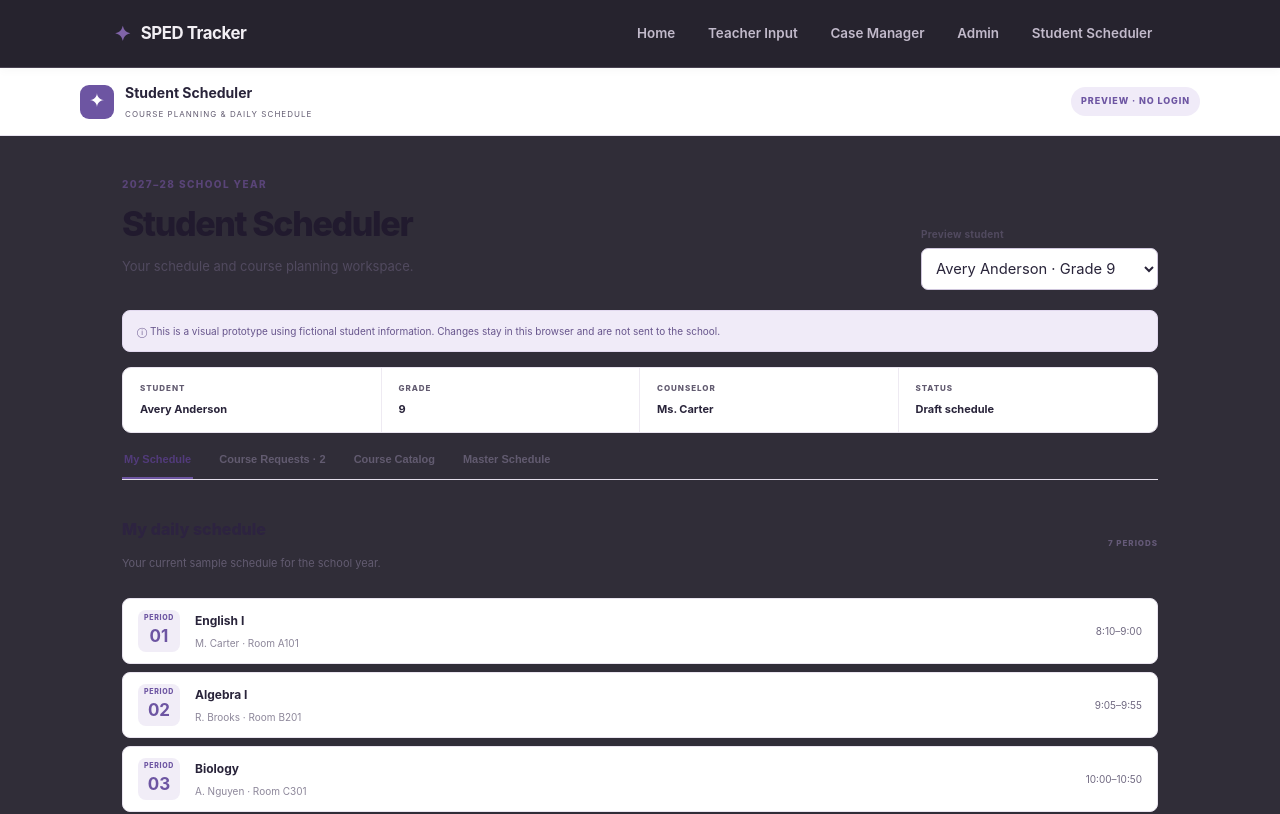
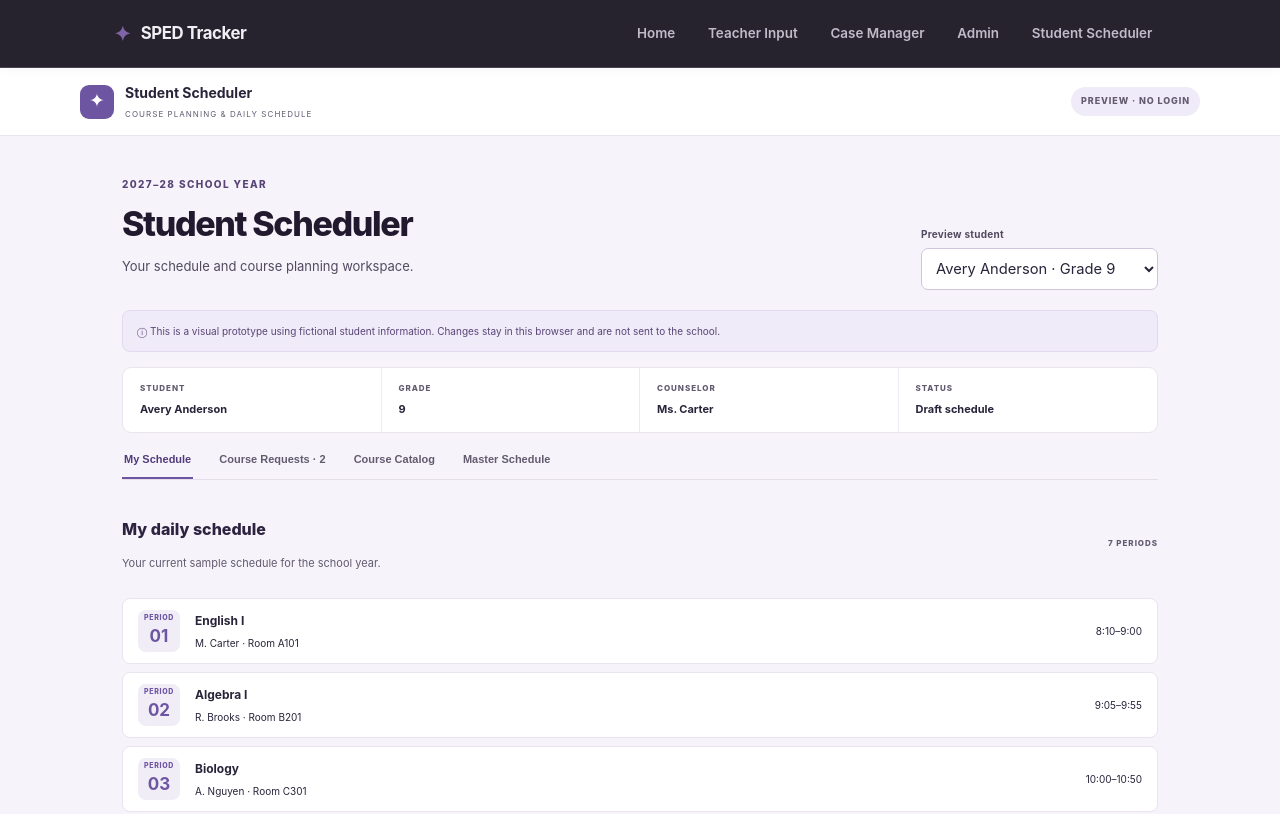
Before and after one commit to jjester58-eng/sped-tracker, a Next.js app: page /student-scheduler in a window 1280 px wide. Shown: the top 814 px of the page. Built offline with nearby package versions, Linux system fonts and the light colour scheme.

Commit message:
Restore readable scheduler contrast

```diff
--- a/app/student-scheduler/student.module.css
+++ b/app/student-scheduler/student.module.css
@@ -177,3 +177,35 @@
   .tabs { gap: 14px; overflow-x: auto; }
   .tabs button { white-space: nowrap; }
 }
+
+
+/* Scheduler contrast guard: the global dark workspace theme must not override
+   this page's original light lavender canvas and readable dark typography. */
+.page {
+  background: #f6f4fa !important;
+  color: #29243a !important;
+  color-scheme: light;
+}
+.page h1, .page h2, .page h3, .page h4,
+.page p, .page label, .page small, .page b, .page strong,
+.page td, .page th, .page time, .page footer {
+  color: inherit;
+}
+.page .hero h1 { color: #211a2e !important; }
+.page .hero > div > small { color: #594477 !important; }
+.page .hero p { color: #514a5f !important; }
+.page .heading h2 { color: #2d2340 !important; }
+.page .heading p, .page .masterFootnote { color: #625b70 !important; }
+.page .brand b { color: #29243a !important; }
+.page .brand small, .page .demo, .page .muted { color: #625b70 !important; }
+.page .tabs button { color: #625b70 !important; }
+.page .tabs .selected { color: #523b7b !important; }
+.page .classRow, .page .profile, .page .group, .page .summary,
+.page .catalogCard, .page .masterForm, .page .masterTableWrap {
+  color: #29243a !important;
+}
+.page .summary button, .page .masterForm button { color: #fff !important; }
+.page .catalogCard button, .page .removeSection { color: #6d55a2 !important; }
+.page input, .page select { color: #29243a !important; background: #fff !important; color-scheme: light; }
+.page input::placeholder { color: #898397 !important; }
+.page .notice, .page .adminNotice { color: #594477 !important; }
```
